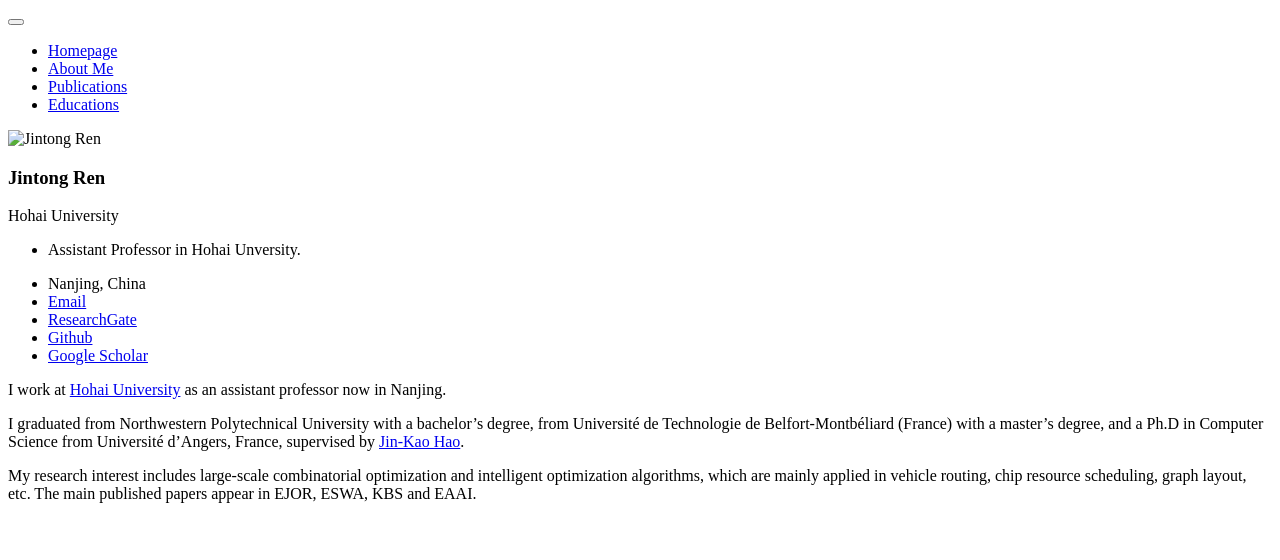
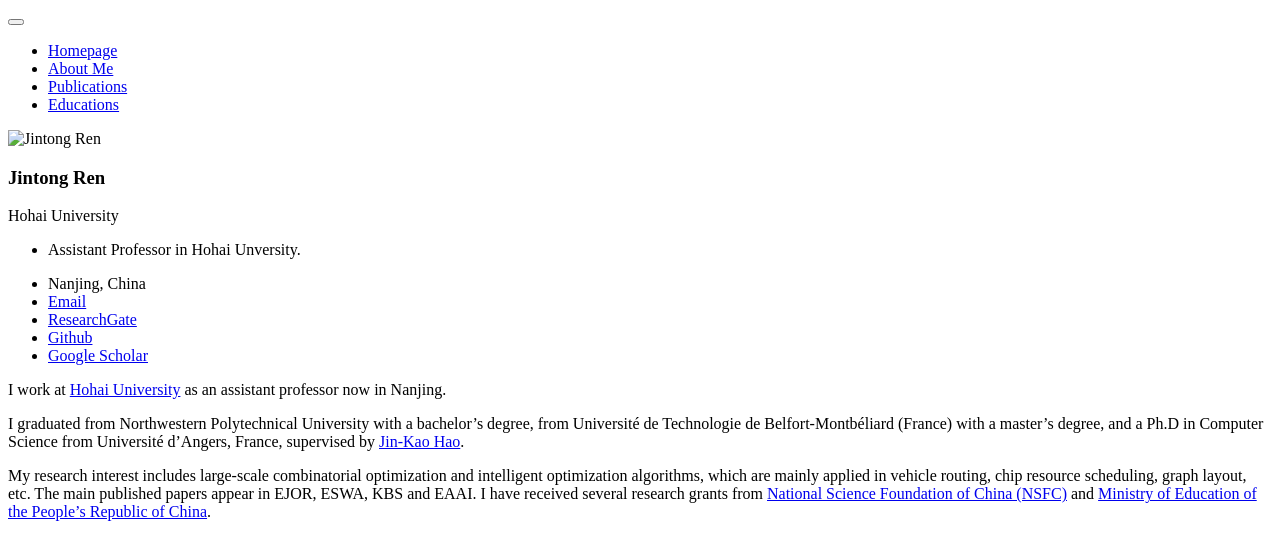
Before and after one commit to Zequn-Wei/Zequn-Wei.github.io, a Jekyll site: the page built from _pages/includes/intro.md, in a window 1280 px wide. Shown: the top 560 px of the page. Built offline with Jekyll 4.4.1, drawn with Linux system fonts in a browser that asks for light colours; our own code applies the rules of GitHub Pages for plain Markdown files.

Commit message:
GrantsUpdate

```diff
--- a/_pages/includes/intro.md
+++ b/_pages/includes/intro.md
@@ -2,4 +2,4 @@ I work at [Hohai University](https://www.hhu.edu.cn/) as an assistant professor
 
 I graduated from Northwestern Polytechnical University with a bachelor's degree, from Université de Technologie de Belfort-Montbéliard (France) with a master's degree, and a Ph.D in Computer Science from Université d'Angers, France, supervised by [Jin-Kao Hao](https://leria-info.univ-angers.fr/~jinkao.hao/).
 
-My research interest includes large-scale combinatorial optimization and intelligent optimization algorithms, which are mainly applied in vehicle routing, chip resource scheduling, graph layout, etc. The main published papers appear in EJOR, ESWA, KBS and EAAI.
+My research interest includes large-scale combinatorial optimization and intelligent optimization algorithms, which are mainly applied in vehicle routing, chip resource scheduling, graph layout, etc. The main published papers appear in EJOR, ESWA, KBS and EAAI.  I have received several research grants from [National Science Foundation of China (NSFC)](https://www.nsfc.gov.cn/) and [Ministry of Education of the People's Republic of China](http://www.moe.gov.cn/).
```
Also changed, not shown: 1 other file.
